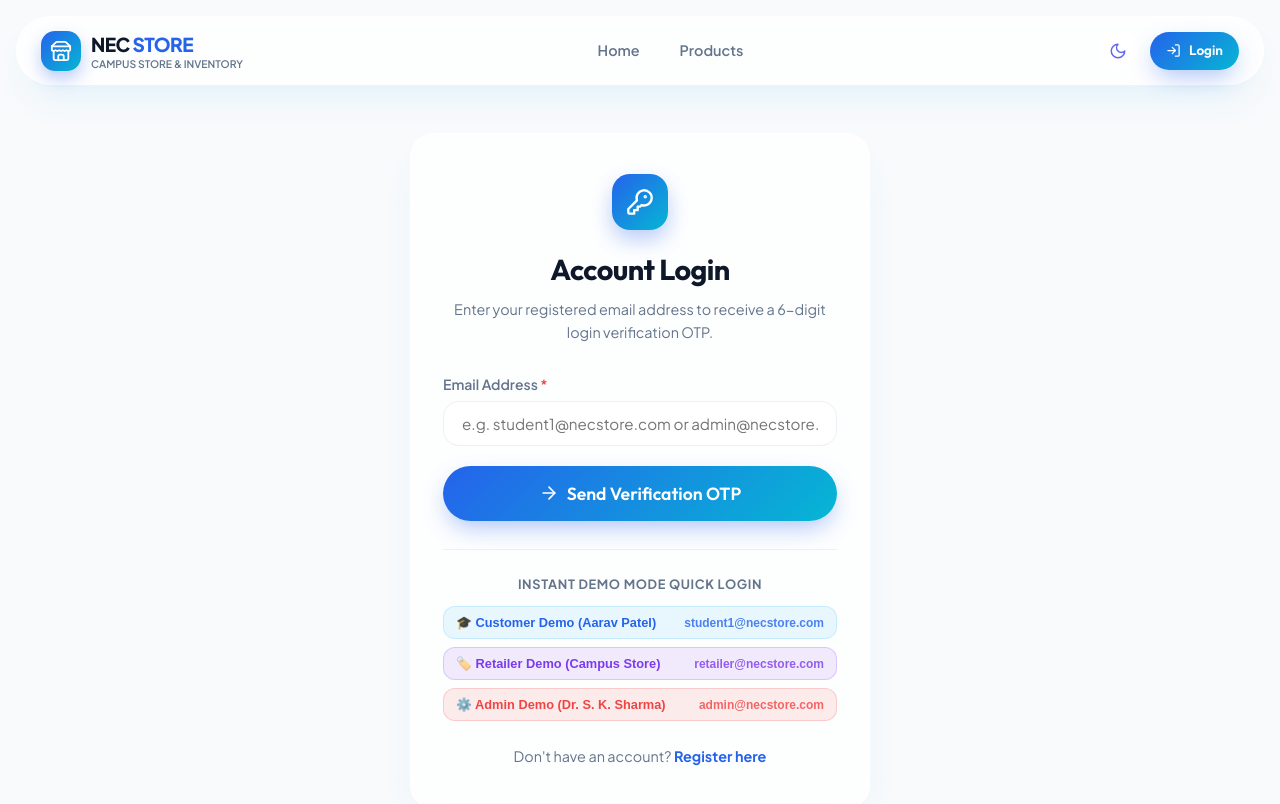
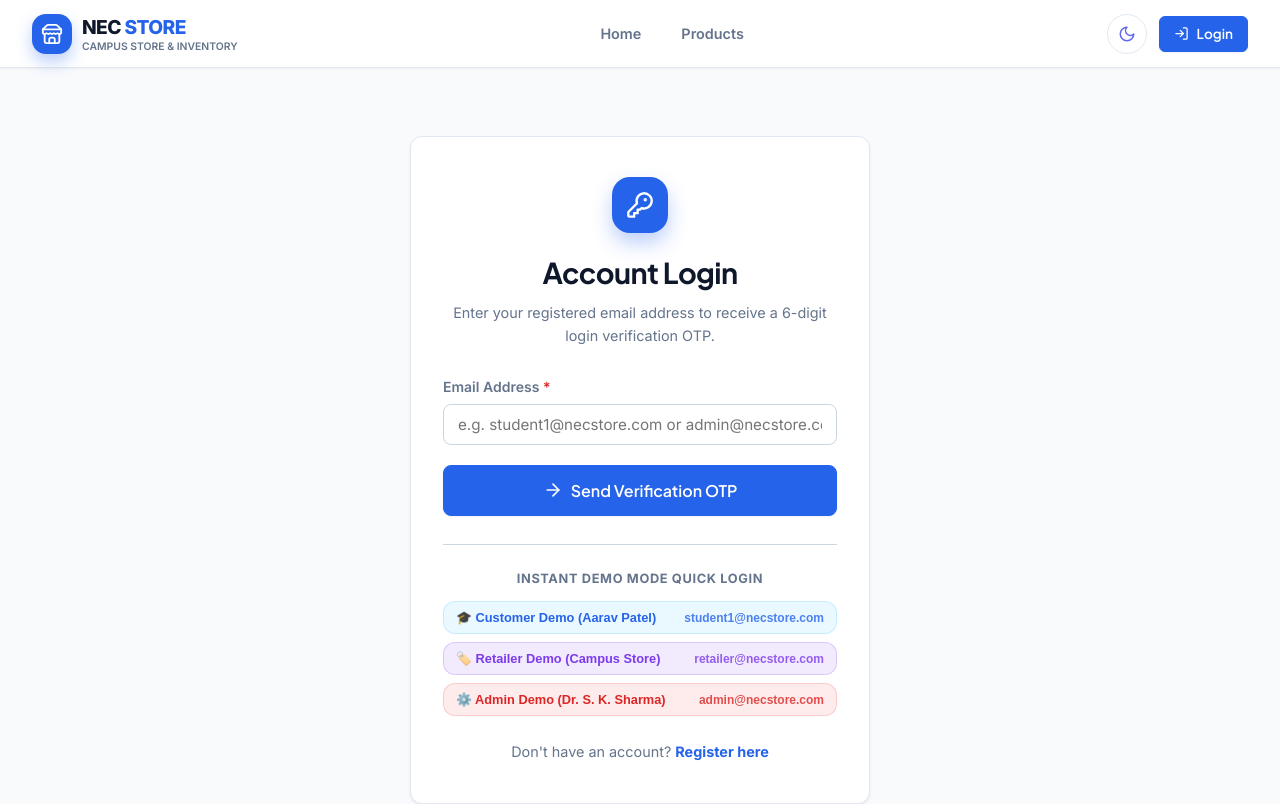
Before and after one commit to akaravind22/NEC_STORE---MERN-Tech, a React (Vite) app in the folder frontend/: page /login in a window 1280 px wide. Shown: the top 804 px of the page. Built offline with nearby package versions, Linux system fonts and the light colour scheme.

Commit message:
changes in UI

```diff
--- a/frontend/src/components/common/GlassModal.jsx
+++ b/frontend/src/components/common/GlassModal.jsx
@@ -21,8 +21,7 @@ const GlassModal = ({ isOpen, onClose, title, children, maxWidth = '550px' }) =>
         left: 0,
         width: '100vw',
         height: '100vh',
-        backgroundColor: 'rgba(15, 23, 42, 0.45)',
-        backdropFilter: 'blur(12px)',
+        backgroundColor: 'rgba(15, 23, 42, 0.5)',
         zIndex: 1000,
         display: 'flex',
         alignItems: 'center',
--- a/frontend/src/index.css
+++ b/frontend/src/index.css
@@ -1,63 +1,65 @@
-@import url('https://fonts.googleapis.com/css2?family=Outfit:wght@300;400;500;600;700;800&family=Plus+Jakarta+Sans:wght@300;400;500;600;700;800&display=swap');
+@import url('https://fonts.googleapis.com/css2?family=Plus+Jakarta+Sans:wght@300;400;500;600;700;800&family=Inter:wght@300;400;500;600;700;800&display=swap');
 
 :root {
-  --font-primary: 'Plus Jakarta Sans', system-ui, -apple-system, sans-serif;
-  --font-heading: 'Outfit', sans-serif;
+  --font-primary: 'Inter', 'Plus Jakarta Sans', system-ui, -apple-system, sans-serif;
+  --font-heading: 'Plus Jakarta Sans', 'Inter', sans-serif;
 
-  /* Theme: Light Liquid Glass Default */
-  --bg-gradient: linear-gradient(135deg, #e0f2fe 0%, #f0f9ff 35%, #faf5ff 70%, #f0fdf4 100%);
+  /* Clean Standard Web Page Colors */
+  --bg-gradient: none;
   --bg-color: #f8fafc;
+  --card-bg: #ffffff;
   --text-main: #0f172a;
   --text-muted: #64748b;
   --text-subtle: #94a3b8;
 
-  /* Glassmorphism Tokens */
-  --glass-bg: rgba(255, 255, 255, 0.72);
-  --glass-bg-hover: rgba(255, 255, 255, 0.85);
-  --glass-border: rgba(255, 255, 255, 0.8);
-  --glass-border-subtle: rgba(226, 232, 240, 0.6);
-  --glass-shadow: 0 20px 40px -15px rgba(14, 165, 233, 0.12), 0 0 15px rgba(255, 255, 255, 0.7) inset;
-  --glass-glow: 0 0 25px rgba(56, 189, 248, 0.25);
-  --glass-blur: blur(20px) saturate(180%);
+  /* Normal Border & Shadow Tokens */
+  --glass-bg: #ffffff;
+  --glass-bg-hover: #f8fafc;
+  --glass-border: #e2e8f0;
+  --glass-border-subtle: #cbd5e1;
+  --glass-shadow: 0 1px 3px 0 rgba(0, 0, 0, 0.08), 0 1px 2px -1px rgba(0, 0, 0, 0.04);
+  --glass-glow: none;
+  --glass-blur: none;
 
-  /* Liquid Palette */
+  /* Standard Palette */
   --primary-blue: #2563eb;
-  --primary-cyan: #06b6d4;
+  --primary-cyan: #0284c7;
   --primary-purple: #7c3aed;
   --primary-violet: #8b5cf6;
-  --accent-pink: #ec4899;
+  --accent-pink: #db2777;
 
-  --gradient-primary: linear-gradient(135deg, #2563eb 0%, #06b6d4 100%);
-  --gradient-secondary: linear-gradient(135deg, #7c3aed 0%, #c084fc 100%);
-  --gradient-accent: linear-gradient(135deg, #06b6d4 0%, #10b981 100%);
-  --gradient-danger: linear-gradient(135deg, #ef4444 0%, #f43f5e 100%);
+  --gradient-primary: #2563eb;
+  --gradient-secondary: #7c3aed;
+  --gradient-accent: #0284c7;
+  --gradient-danger: #dc2626;
 
   /* Status colors */
-  --status-success: #10b981;
-  --status-warning: #f59e0b;
-  --status-danger: #ef4444;
-  --status-info: #3b82f6;
+  --status-success: #16a34a;
+  --status-warning: #d97706;
+  --status-danger: #dc2626;
+  --status-info: #2563eb;
 
-  --radius-sm: 10px;
-  --radius-md: 16px;
-  --radius-lg: 24px;
-  --radius-xl: 32px;
+  --radius-sm: 6px;
+  --radius-md: 8px;
+  --radius-lg: 12px;
+  --radius-xl: 16px;
   --radius-full: 9999px;
 }
 
 [data-theme="dark"] {
-  --bg-gradient: linear-gradient(135deg, #070f1e 0%, #0f172a 40%, #1e1035 75%, #051d2d 100%);
-  --bg-color: #0b1329;
+  --bg-gradient: none;
+  --bg-color: #0f172a;
+  --card-bg: #1e293b;
   --text-main: #f8fafc;
   --text-muted: #94a3b8;
   --text-subtle: #64748b;
 
-  --glass-bg: rgba(15, 23, 42, 0.65);
-  --glass-bg-hover: rgba(30, 41, 59, 0.78);
-  --glass-border: rgba(255, 255, 255, 0.12);
-  --glass-border-subtle: rgba(255, 255, 255, 0.07);
-  --glass-shadow: 0 20px 50px -10px rgba(0, 0, 0, 0.5), 0 0 20px rgba(255, 255, 255, 0.03) inset;
-  --glass-glow: 0 0 30px rgba(56, 189, 248, 0.18);
+  --glass-bg: #1e293b;
+  --glass-bg-hover: #334155;
+  --glass-border: #334155;
+  --glass-border-subtle: #475569;
+  --glass-shadow: 0 1px 3px 0 rgba(0, 0, 0, 0.3);
+  --glass-glow: none;
 }
 
 /* Global Reset & Base */
@@ -77,7 +79,7 @@ html, body {
   -webkit-font-smoothing: antialiased;
 }
 
-/* Background Liquid Animated Blobs */
+/* Background - Solid clean canvas */
 .liquid-bg {
   position: fixed;
   top: 0;
@@ -85,53 +87,12 @@ html, body {
   width: 100vw;
   height: 100vh;
   z-index: -1;
-  background: var(--bg-gradient);
-  overflow: hidden;
+  background: var(--bg-color);
   pointer-events: none;
 }
 
 .blob {
-  position: absolute;
-  border-radius: 50%;
-  filter: blur(80px);
-  opacity: 0.6;
-  animation: floatBlob 20s infinite ease-in-out alternate;
-}
-
-.blob-1 {
-  top: -10%;
-  left: 10%;
-  width: 500px;
-  height: 500px;
-  background: radial-gradient(circle, rgba(56, 189, 248, 0.45) 0%, rgba(37, 99, 235, 0.2) 70%);
-  animation-duration: 18s;
-}
-
-.blob-2 {
-  bottom: -10%;
-  right: 5%;
-  width: 550px;
-  height: 550px;
-  background: radial-gradient(circle, rgba(168, 85, 247, 0.4) 0%, rgba(124, 58, 237, 0.2) 70%);
-  animation-duration: 22s;
-  animation-delay: -5s;
-}
-
-.blob-3 {
-  top: 40%;
-  left: 45%;
-  width: 400px;
-  height: 400px;
-  background: radial-gradient(circle, rgba(6, 182, 212, 0.35) 0%, rgba(16, 185, 129, 0.15) 70%);
-  animation-duration: 25s;
-  animation-delay: -10s;
-}
-
-@keyframes floatBlob {
-  0% { transform: translate(0, 0) scale(1) rotate(0deg); }
-  33% { transform: translate(40px, -60px) scale(1.1) rotate(120deg); }
-  66% { transform: translate(-30px, 50px) scale(0.9) rotate(240deg); }
-  100% { transform: translate(20px, -20px) scale(1.05) rotate(360deg); }
+  display: none !important;
 }
 
 /* Typography Headings */
@@ -142,112 +103,112 @@ h1, h2, h3, h4, h5, h6 {
   letter-spacing: -0.02em;
 }
 
-/* Liquidmorphism Glass Cards */
+/* Standard White Cards */
 .glass-card {
-  background: var(--glass-bg);
-  backdrop-filter: var(--glass-blur);
-  -webkit-backdrop-filter: var(--glass-blur);
+  background: var(--card-bg);
   border: 1px solid var(--glass-border);
   border-radius: var(--radius-lg);
   box-shadow: var(--glass-shadow);
-  transition: all 300ms cubic-bezier(0.16, 1, 0.3, 1);
+  transition: all 200ms ease;
   position: relative;
   overflow: hidden;
 }
 
 .glass-card::before {
-  content: '';
-  position: absolute;
-  top: 0;
-  left: 0;
-  right: 0;
-  height: 1px;
-  background: linear-gradient(90deg, transparent, rgba(255, 255, 255, 0.6), transparent);
-  pointer-events: none;
+  display: none;
 }
 
 .glass-card-hover:hover {
-  transform: translateY(-4px) scale(1.01);
-  box-shadow: var(--glass-shadow), var(--glass-glow);
-  background: var(--glass-bg-hover);
-  border-color: rgba(56, 189, 248, 0.4);
+  transform: translateY(-2px);
+  box-shadow: 0 4px 12px rgba(0, 0, 0, 0.08);
+  border-color: var(--glass-border-subtle);
 }
 
-/* Glass Buttons */
+[data-theme="dark"] .glass-card-hover:hover {
+  box-shadow: 0 4px 12px rgba(0, 0, 0, 0.4);
+}
+
+/* Standard Web Buttons */
 .glass-btn {
   display: inline-flex;
   align-items: center;
   justify-content: center;
   gap: 8px;
-  padding: 12px 24px;
+  padding: 10px 20px;
   font-family: var(--font-heading);
-  font-size: 0.95rem;
+  font-size: 0.9rem;
   font-weight: 600;
-  border-radius: var(--radius-full);
-  border: none;
+  border-radius: var(--radius-md);
+  border: 1px solid transparent;
   cursor: pointer;
-  transition: all 250ms cubic-bezier(0.16, 1, 0.3, 1);
+  transition: all 150ms ease;
   text-decoration: none;
   position: relative;
   overflow: hidden;
 }
 
 .btn-primary {
-  background: var(--gradient-primary);
+  background: #2563eb;
   color: #ffffff;
-  box-shadow: 0 10px 25px -5px rgba(37, 99, 235, 0.4);
+  border-color: #2563eb;
+  box-shadow: 0 1px 2px 0 rgba(0, 0, 0, 0.05);
 }
 .btn-primary:hover {
-  transform: translateY(-2px);
-  box-shadow: 0 15px 30px -5px rgba(37, 99, 235, 0.6), 0 0 20px rgba(6, 182, 212, 0.4);
-  filter: brightness(1.08);
+  background: #1d4ed8;
+  border-color: #1d4ed8;
+  filter: none;
+  transform: none;
+  box-shadow: 0 2px 4px 0 rgba(0, 0, 0, 0.1);
 }
 
 .btn-secondary {
-  background: var(--glass-bg);
+  background: var(--card-bg);
   color: var(--text-main);
-  border: 1px solid var(--glass-border);
-  backdrop-filter: var(--glass-blur);
+  border: 1px solid var(--glass-border-subtle);
 }
 .btn-secondary:hover {
   background: var(--glass-bg-hover);
-  transform: translateY(-2px);
   border-color: var(--primary-blue);
-  box-shadow: var(--glass-glow);
+  transform: none;
+  box-shadow: none;
 }
 
 .btn-accent {
-  background: var(--gradient-secondary);
+  background: #7c3aed;
   color: #ffffff;
-  box-shadow: 0 10px 25px -5px rgba(124, 58, 237, 0.4);
+  border-color: #7c3aed;
 }
 .btn-accent:hover {
-  transform: translateY(-2px);
-  box-shadow: 0 15px 30px -5px rgba(124, 58, 237, 0.6);
-  filter: brightness(1.1);
+  background: #6d28d9;
+  border-color: #6d28d9;
+  filter: none;
+  transform: none;
 }
 
 .btn-danger {
-  background: var(--gradient-danger);
+  background: #dc2626;
   color: #ffffff;
-  box-shadow: 0 10px 25px -5px rgba(239, 68, 68, 0.4);
+  border-color: #dc2626;
 }
 .btn-danger:hover {
-  transform: translateY(-2px);
-  box-shadow: 0 15px 30px -5px rgba(239, 68, 68, 0.6);
+  background: #b91c1c;
+  border-color: #b91c1c;
+  transform: none;
 }
 
 .btn-sm {
-  padding: 8px 16px;
+  padding: 6px 14px;
   font-size: 0.85rem;
+  border-radius: var(--radius-sm);
 }
 
 .btn-lg {
-  padding: 16px 32px;
-  font-size: 1.1rem;
+  padding: 14px 28px;
+  font-size: 1rem;
+  border-radius: var(--radius-md);
 }
 
-/* Glass Inputs */
+/* Standard Inputs */
 .glass-input-group {
   display: flex;
   flex-direction: column;
@@ -263,36 +224,30 @@ h1, h2, h3, h4, h5, h6 {
 
 .glass-input {
   width: 100%;
-  padding: 12px 18px;
+  padding: 10px 14px;
   font-family: var(--font-primary);
   font-size: 0.95rem;
   color: var(--text-main);
-  background: rgba(255, 255, 255, 0.5);
+  background: var(--card-bg);
   border: 1px solid var(--glass-border-subtle);
   border-radius: var(--radius-md);
-  backdrop-filter: blur(10px);
-  transition: all 200ms ease;
+  transition: all 150ms ease;
   outline: none;
 }
 
-[data-theme="dark"] .glass-input {
-  background: rgba(15, 23, 42, 0.5);
+.glass-input:focus {
+  background: var(--card-bg);
+  border-color: var(--primary-blue);
+  box-shadow: 0 0 0 3px rgba(37, 99, 235, 0.15);
 }
 
-.glass-input:focus {
-  background: var(--glass-bg);
-  border-color: var(--primary-blue);
-  box-shadow: 0 0 0 4px rgba(37, 99, 235, 0.15);
-}
-
-/* Glass Table */
+/* Standard Web Table */
 .glass-table-container {
   width: 100%;
   overflow-x: auto;
   border-radius: var(--radius-lg);
   border: 1px solid var(--glass-border);
-  background: var(--glass-bg);
-  backdrop-filter: var(--glass-blur);
+  background: var(--card-bg);
 }
 
 .glass-table {
@@ -302,25 +257,21 @@ h1, h2, h3, h4, h5, h6 {
 }
 
 .glass-table th {
-  padding: 16px 20px;
+  padding: 14px 18px;
   font-family: var(--font-heading);
-  font-size: 0.85rem;
+  font-size: 0.8rem;
   font-weight: 700;
   text-transform: uppercase;
   letter-spacing: 0.05em;
   color: var(--text-muted);
-  background: rgba(255, 255, 255, 0.3);
-  border-bottom: 1px solid var(--glass-border-subtle);
-}
-
-[data-theme="dark"] .glass-table th {
-  background: rgba(30, 41, 59, 0.4);
+  background: var(--bg-color);
+  border-bottom: 1px solid var(--glass-border);
 }
 
 .glass-table td {
-  padding: 16px 20px;
-  font-size: 0.95rem;
-  border-bottom: 1px solid var(--glass-border-subtle);
+  padding: 14px 18px;
+  font-size: 0.9rem;
+  border-bottom: 1px solid var(--glass-border);
   transition: background 150ms ease;
 }
 
@@ -329,24 +280,22 @@ h1, h2, h3, h4, h5, h6 {
 }
 
 .glass-table tbody tr:hover {
-  background: rgba(56, 189, 248, 0.08);
+  background: var(--bg-color);
 }
 
-/* Floating Navigation Header */
+/* Standard Modern Navigation Bar */
 .floating-navbar {
   position: sticky;
-  top: 16px;
+  top: 0;
   z-index: 100;
-  margin: 0 auto 24px auto;
-  max-width: 1280px;
-  width: calc(100% - 32px);
-  padding: 12px 24px;
-  background: var(--glass-bg);
-  backdrop-filter: var(--glass-blur);
-  -webkit-backdrop-filter: var(--glass-blur);
-  border: 1px solid var(--glass-border);
-  border-radius: var(--radius-full);
-  box-shadow: var(--glass-shadow);
+  width: 100%;
+  max-width: 100%;
+  margin: 0 0 28px 0;
+  padding: 12px 32px;
+  background: var(--card-bg);
+  border-bottom: 1px solid var(--glass-border);
+  border-radius: 0;
+  box-shadow: 0 1px 3px 0 rgba(0, 0, 0, 0.05);
   display: flex;
   align-items: center;
   justify-content: space-between;
@@ -357,8 +306,8 @@ h1, h2, h3, h4, h5, h6 {
   display: inline-flex;
   align-items: center;
   gap: 6px;
-  padding: 4px 12px;
-  border-radius: var(--radius-full);
+  padding: 4px 10px;
+  border-radius: var(--radius-sm);
   font-size: 0.75rem;
   font-weight: 700;
   text-transform: uppercase;
@@ -366,27 +315,27 @@ h1, h2, h3, h4, h5, h6 {
 }
 
 .badge-success {
-  background: rgba(16, 185, 129, 0.15);
-  color: #10b981;
-  border: 1px solid rgba(16, 185, 129, 0.3);
+  background: rgba(22, 163, 74, 0.1);
+  color: #15803d;
+  border: 1px solid rgba(22, 163, 74, 0.25);
 }
 
 .badge-warning {
-  background: rgba(245, 158, 11, 0.15);
-  color: #f59e0b;
-  border: 1px solid rgba(245, 158, 11, 0.3);
+  background: rgba(217, 119, 6, 0.1);
+  color: #b45309;
+  border: 1px solid rgba(217, 119, 6, 0.25);
 }
 
 .badge-danger {
-  background: rgba(239, 68, 68, 0.15);
-  color: #ef4444;
-  border: 1px solid rgba(239, 68, 68, 0.3);
+  background: rgba(220, 38, 38, 0.1);
+  color: #b91c1c;
+  border: 1px solid rgba(220, 38, 38, 0.25);
 }
 
 .badge-info {
-  background: rgba(59, 130, 246, 0.15);
-  color: #3b82f6;
-  border: 1px solid rgba(59, 130, 246, 0.3);
+  background: rgba(37, 99, 235, 0.1);
+  color: #1d4ed8;
+  border: 1px solid rgba(37, 99, 235, 0.25);
 }
 
 /* Toast Container */
@@ -404,39 +353,37 @@ h1, h2, h3, h4, h5, h6 {
 .glass-toast {
   pointer-events: auto;
   min-width: 300px;
-  padding: 16px 20px;
-  background: var(--glass-bg);
-  backdrop-filter: var(--glass-blur);
+  padding: 14px 18px;
+  background: var(--card-bg);
   border: 1px solid var(--glass-border);
   border-radius: var(--radius-md);
-  box-shadow: var(--glass-shadow), 0 10px 25px rgba(0, 0, 0, 0.15);
+  box-shadow: 0 4px 12px rgba(0, 0, 0, 0.15);
   display: flex;
   align-items: center;
   gap: 12px;
-  animation: slideToast 300ms cubic-bezier(0.16, 1, 0.3, 1) forwards;
+  animation: slideToast 200ms ease forwards;
 }
 
 @keyframes slideToast {
-  from { transform: translateX(100%) scale(0.9); opacity: 0; }
-  to { transform: translateX(0) scale(1); opacity: 1; }
+  from { transform: translateX(100%); opacity: 0; }
+  to { transform: translateX(0); opacity: 1; }
 }
 
-/* Skeleton Loading Shimmer */
+/* Skeleton Loading */
 .skeleton {
-  background: linear-gradient(90deg, rgba(255, 255, 255, 0.1) 0%, rgba(255, 255, 255, 0.3) 50%, rgba(255, 255, 255, 0.1) 100%);
-  background-size: 200% 100%;
+  background: #e2e8f0;
   animation: shimmer 1.5s infinite;
   border-radius: var(--radius-sm);
 }
 
 [data-theme="dark"] .skeleton {
-  background: linear-gradient(90deg, rgba(255, 255, 255, 0.03) 0%, rgba(255, 255, 255, 0.08) 50%, rgba(255, 255, 255, 0.03) 100%);
-  background-size: 200% 100%;
+  background: #334155;
 }
 
 @keyframes shimmer {
-  0% { background-position: -200% 0; }
-  100% { background-position: 200% 0; }
+  0% { opacity: 0.6; }
+  50% { opacity: 1; }
+  100% { opacity: 0.6; }
 }
 
 /* Scrollbar Customization */
@@ -448,26 +395,26 @@ h1, h2, h3, h4, h5, h6 {
   background: transparent;
 }
 ::-webkit-scrollbar-thumb {
-  background: rgba(148, 163, 184, 0.4);
+  background: #cbd5e1;
   border-radius: var(--radius-full);
 }
 ::-webkit-scrollbar-thumb:hover {
-  background: rgba(148, 163, 184, 0.7);
+  background: #94a3b8;
 }
 
 /* Layout Utilities */
 .app-container {
   max-width: 1280px;
   margin: 0 auto;
-  padding: 0 16px 40px 16px;
+  padding: 0 24px 40px 24px;
 }
 
 .page-fade-enter {
-  animation: fadeIn 350ms cubic-bezier(0.16, 1, 0.3, 1) forwards;
+  animation: fadeIn 200ms ease forwards;
 }
 
 @keyframes fadeIn {
-  from { opacity: 0; transform: translateY(12px); }
+  from { opacity: 0; transform: translateY(6px); }
   to { opacity: 1; transform: translateY(0); }
 }
 
@@ -480,22 +427,20 @@ h1, h2, h3, h4, h5, h6 {
 }
 
 .otp-box {
-  width: 52px;
-  height: 60px;
+  width: 48px;
+  height: 56px;
   text-align: center;
-  font-size: 1.5rem;
+  font-size: 1.4rem;
   font-weight: 800;
   border-radius: var(--radius-md);
-  border: 1px solid var(--glass-border);
-  background: var(--glass-bg);
-  backdrop-filter: blur(10px);
+  border: 1px solid var(--glass-border-subtle);
+  background: var(--card-bg);
   outline: none;
-  transition: all 200ms ease;
+  transition: all 150ms ease;
   color: var(--primary-blue);
 }
 
 .otp-box:focus {
-  border-color: var(--primary-cyan);
-  box-shadow: 0 0 15px rgba(6, 182, 212, 0.4);
-  transform: scale(1.08);
+  border-color: var(--primary-blue);
+  box-shadow: 0 0 0 3px rgba(37, 99, 235, 0.15);
 }
```
Also changed, not shown: 2 other files (tests, documents, lock files or other folders).
